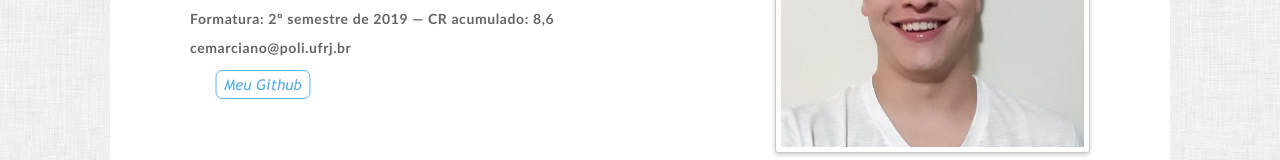
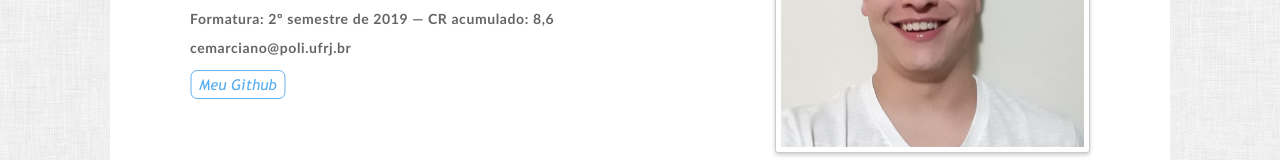
Before and after one commit to cemarciano/cemarciano.github.io, a plain HTML site: page index.html in a window 1280 px wide. Shown: the part 229-389 px from the top of the page. Drawn offline with Linux system fonts and the light colour scheme.

Commit message:
Fix positioning of My Github button

```diff
--- a/static/index.css
+++ b/static/index.css
@@ -57,7 +57,7 @@ body {
 
 #basic-info a {
 	transform: scale(0.93);
-	left: -3px;
+	left: -28px;
 }
 
 
```
